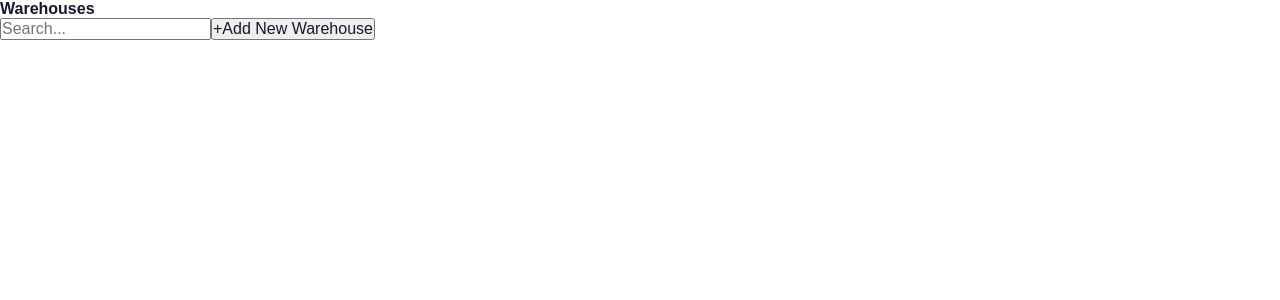
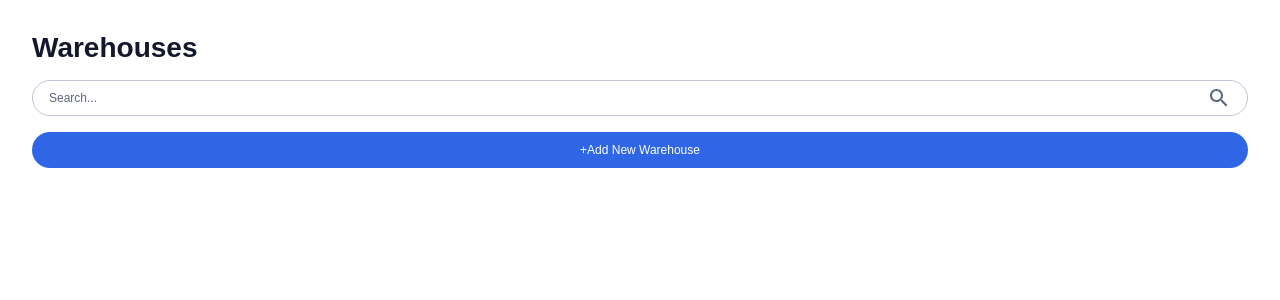
Before and after one commit to JimmyZ98/InStock, a React (Create React App) app: page /warehouse in a window 1280 px wide. Shown: the top 300 px of the page. Built offline with nearby package versions, Linux system fonts and the light colour scheme.

Commit message:
added list styling

```diff
--- a/src/pages/WarehousePage/WarehousePage.scss
+++ b/src/pages/WarehousePage/WarehousePage.scss
@@ -15,3 +15,55 @@
 a {
   all: unset;
 }
+
+.warehouses {
+  display: flex;
+  flex-direction: column;
+  margin: 0 1rem;
+
+  &__container {
+    display: flex;
+    flex-direction: column;
+    margin: 2rem 1rem 1rem 1rem;
+  }
+
+  &__title {
+    font-size: 1.75rem;
+    font-weight: 600;
+    margin-bottom: 1rem;
+  }
+
+  &__search {
+    width: 100%;
+    height: 2.25rem;
+    background: url(../../assets/Icons/search-24px.svg) no-repeat;
+    background-position: center right 1rem;
+    font-size: .75rem;
+    padding: 0 1rem;
+    border: 1px solid $secondary-light;
+    border-radius: 20px;
+    margin-bottom: 1rem;
+
+    &::placeholder {
+      color: $secondary-dark;
+    }
+
+    &:focus {
+      outline: 1px solid $primary-color;
+    }
+  }
+
+  &__button {
+    width: 100%;
+    height: 2.25rem;
+    color: $primary-light;
+    font-size: .75rem;
+    background-color: $primary-color;
+    border: none;
+    border-radius: 20px;
+
+    &:hover {
+      background-color: $background-dark;
+    }
+  }
+}
```
